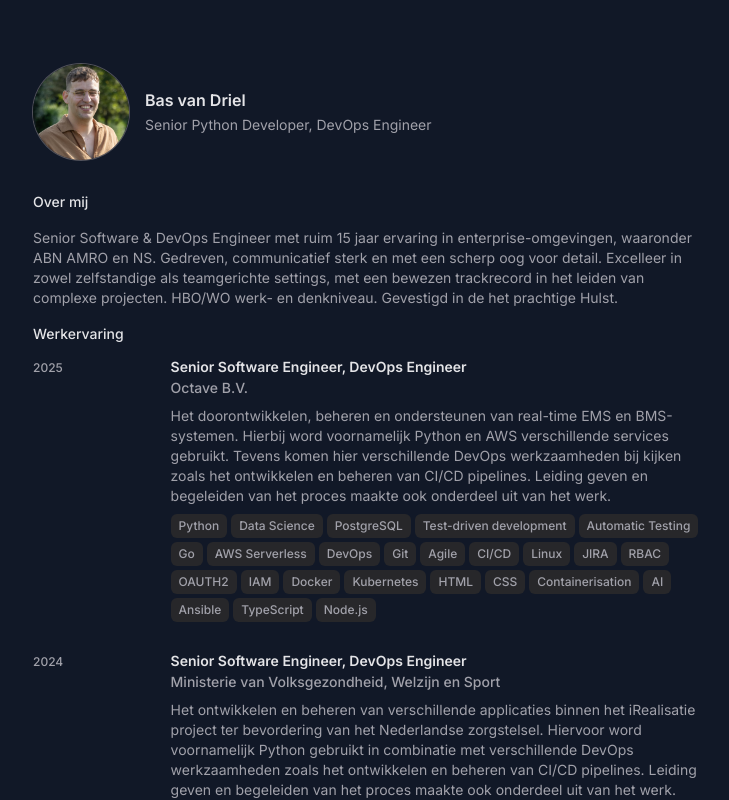
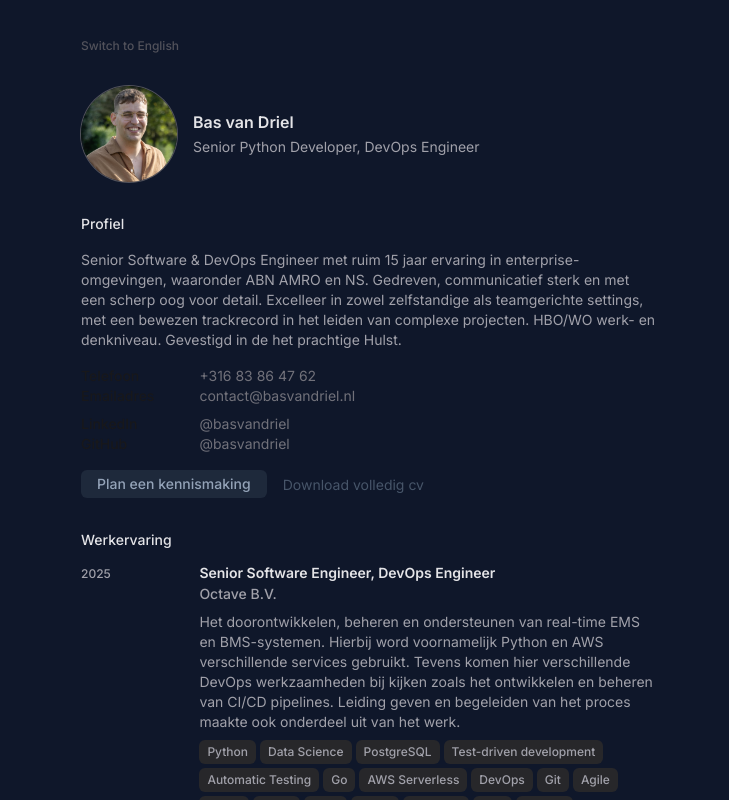
Before and after one commit to basvandriel/portfolio-website, a React (Create React App) app: page / in a window 1280 px wide. Shown: the top 800 px of the page, without its empty margins (271-1000 px from the left). Built offline with nearby package versions, Linux system fonts and the light colour scheme; what @react-pdf/renderer, react-pdf-tailwind would draw is missing.

Commit message:
work on translation

```diff
--- a/public/index.html
+++ b/public/index.html
@@ -13,7 +13,7 @@
     <link rel="manifest" href="%PUBLIC_URL%/manifest.json" />
     <title>Bas van Driel | Solving problems before writing code</title>
   </head>
-  <body class="bg-gray-900 min-h-screen">
+  <body class="bg-slate-900 min-h-screen">
     <noscript>You need to enable JavaScript to run this app.</noscript>
     <div id="root"></div>
   </body>
--- a/src/Redesign.tsx
+++ b/src/Redesign.tsx
@@ -1,6 +1,8 @@
+import { Link } from "react-router-dom";
 import me from "./bas.png";
 import EducationSection from "./RedesignedEducationSection";
 import WorkSection from "./RedesignedWorkSection";
+import { useTranslation } from "react-i18next";
 
 const HeadBanner = () => {
   return (
@@ -23,28 +25,105 @@ const HeadBanner = () => {
   );
 };
 
-const AboutMeSection = () => (
-  <section className="mt-8">
-    <h4 className="text-sm mb-4 font-medium text-zinc-200">Over mij</h4>
-    <p className="text-sm text-zinc-400">
-      Senior Software & DevOps Engineer met ruim 15 jaar ervaring in
-      enterprise-omgevingen, waaronder ABN AMRO en NS. Gedreven, communicatief
-      sterk en met een scherp oog voor detail. Excelleer in zowel zelfstandige
-      als teamgerichte settings, met een bewezen trackrecord in het leiden van
-      complexe projecten. HBO/WO werk- en denkniveau. Gevestigd in de het
-      prachtige Hulst.
-    </p>
+const SocialLinks = () => {
+  const { t } = useTranslation();
+  return (
+    <div className="mt-4 ">
+      <ul className="col-span-4">
+        <li className="grid grid-cols-1 gap-4 md:grid-cols-2 lg:grid-cols-5">
+          <span className="text-sm font-medium text-zinc-900 dark:text-zinc-400">
+            {t("telephone")}
+          </span>
+          <a
+            className="text-sm text-zinc-500 hover:underline lg:col-span-4"
+            href="tel:+31683864762"
+          >
+            +316 83 86 47 62
+          </a>
+        </li>
+        <li className="grid grid-cols-1 gap-4 md:grid-cols-2 lg:grid-cols-5 mb-2">
+          <span className="text-sm font-medium text-zinc-900 dark:text-zinc-400">
+            {t("emailaddress")}
+          </span>
+          <a
+            className="text-sm text-zinc-500 hover:underline lg:col-span-4"
+            href="mailto:contact@basvandriel.nl"
+          >
+            contact@basvandriel.nl
+          </a>
+        </li>
+        <li className="grid grid-cols-1 gap-4 md:grid-cols-2 lg:grid-cols-5">
+          <span className="text-sm font-medium text-zinc-900 dark:text-zinc-400">
+            LinkedIn
+          </span>
+          <a
+            className="text-sm text-zinc-500 hover:underline lg:col-span-4"
+            href="https://www.linkedin.com/in/basvandriel/"
+          >
+            @basvandriel
+          </a>
+        </li>
+        <li className="grid grid-cols-1 gap-4 md:grid-cols-2 lg:grid-cols-5">
+          <span className="text-sm font-medium text-zinc-900 dark:text-zinc-400">
+            GitHub
+          </span>
+          <a
+            className="text-sm text-zinc-500 hover:underline lg:col-span-4"
+            href="https://github.com/basvandriel"
+          >
+            @basvandriel
+          </a>
+        </li>
+      </ul>
+    </div>
+  );
+};
+
+const AboutMeSection = () => {
+  const { t } = useTranslation();
+
+  return (
+    <section className="mt-8 mb-8">
+      <h4 className="text-sm mb-4 font-medium text-zinc-200">{t("profile")}</h4>
+      <p className="text-sm text-zinc-400">{t("profile_intro")}</p>
+      <SocialLinks />
+      <div className="flex items-center mt-4 space-x-4">
+        <Link to="https://calendly.com/contact-basvandriel/30min">
+          <button className="text-sm text-slate-400 font-medium bg-slate-800 py-1 px-4 rounded-md">
+            Plan een kennismaking
+          </button>
+        </Link>
+
+        <Link to="/cv" className="hover:underline decoration-slate-600">
+          <span className="text-sm text-slate-600">Download volledig cv</span>
+        </Link>
+      </div>
     </section>
   );
+};
 
 const Redesign = () => {
+  const { t, i18n } = useTranslation();
+
   return (
-    <div className="text-white max-w-2xl mx-auto mt-16">
+    <>
+      <div className="text-white max-w-xl mx-auto mt-8">
+        <button
+          className="text-xs text-zinc-600 mb-8 font-medium hover:underline decoration-zinc-600"
+          onClick={() => {
+            const langselect = i18n.language === "nl" ? "en" : "nl";
+            i18n.changeLanguage(langselect);
+          }}
+        >
+          {t("lang_switch")}
+        </button>
+
         <HeadBanner />
         <AboutMeSection />
         <WorkSection />
         <EducationSection />
       </div>
+    </>
   );
 };
 
--- a/src/RedesignedEducationSection.tsx
+++ b/src/RedesignedEducationSection.tsx
@@ -41,8 +41,6 @@ const EducationListing = ({
         <h4 className="text-sm text-zinc-200 font-semibold align-middle leading-none">
           {trainingName.trim()}
         </h4>
-        {/* <h5 className="text-sm text-zinc-400 font-medium mt-1">{company}</h5>
-        <p className="text-sm my-2 text-zinc-400">{jobDescription.trim()}</p> */}
       </div>
     </div>
   );
--- a/src/RedesignedWorkSection.tsx
+++ b/src/RedesignedWorkSection.tsx
@@ -43,7 +43,7 @@ const WorkExperienceListing = ({
 
 const WorkSection = () => {
   return (
-    <section className="mt-4">
+    <section className="mt-4 mb-8">
       <h4 className="text-sm mb-4 font-medium text-zinc-200">Werkervaring</h4>
 
       <div className="space-y-8">
--- a/src/i18n/index.ts
+++ b/src/i18n/index.ts
@@ -18,8 +18,7 @@ i18next.use(initReactI18next).init({
         `,
         profile: 'Profile',
         profile_intro: `
-        Ambitious, hardworking, and driven Senior Python Developer with over 10 years of experience and an eye for detail. Residing in Hulst, communicatively skilled, and capable of working independently as well as in groups. In recent years, has worked at both large and small companies such as ABN AMRO and NS within enterprise-level environments. Consequently, possesses a higher education (HBO/WO) work and thinking level
-        `,
+        Senior Software & DevOps Engineer with over 15 years of experience in enterprise environments, including ABN AMRO and NS. Driven, highly communicative, and with a keen eye for detail. Excels in both independent and team-oriented settings, with a proven track record of leading complex projects. HBO/WO level of work and thinking. Based in the beautiful Hulst.        `,
         utrecht: 'Utrecht',
         amsterdam: 'Amsterdam',
         hulst: 'Hulst',
@@ -39,6 +38,8 @@ i18next.use(initReactI18next).init({
         aboutme: `
             I am passionate about using technology to solve real-world problems. I am always looking for new ways to improve user experience and make software more accessible for everyone. I am also a strong advocate of open source software and am always willing to contribute to this community.
         `,
+        telephone: 'Telephone',
+        emailaddress: 'Email address'
       },
     },
     nl: {
@@ -52,10 +53,12 @@ i18next.use(initReactI18next).init({
         ervaring opgedaan met freelance klussen.`,
         profile: 'Profiel',
         profile_intro: `
-        Ambitieuze, hardwerkende en gedreven Senior Python developer met met ruim 10 jaar ervaring en oog voor detail.
-        Woonachtig in Hulst, communicatief vaardig en staat in om onafhankelijk in groepen en zelfstandig te kunnen
-        werken. In de afgelopen jaren werkzaam geweest bij zowel grote als kleine bedrijven zoals ABN AMRO en NS
-        binnen enterprise-niveau omgevingen. Hierdoor beschikt over een HBO/WO werk- en denkniveau.
+        Senior Software & DevOps Engineer met ruim 15 jaar ervaring in
+        enterprise-omgevingen, waaronder ABN AMRO en NS. Gedreven, communicatief
+        sterk en met een scherp oog voor detail. Excelleer in zowel zelfstandige
+        als teamgerichte settings, met een bewezen trackrecord in het leiden van
+        complexe projecten. HBO/WO werk- en denkniveau. Gevestigd in de het
+        prachtige Hulst.
         `,
         amsterdam: 'Amsterdam',
         utrecht: 'Utrecht',
@@ -81,6 +84,10 @@ i18next.use(initReactI18next).init({
           voorstander van open source software en ik ben altijd bereid om bij te
           dragen aan deze community.
         `,
+        telephone: 'Telefoon',
+        emailaddress: 'Emailadres'
+
+
       },
     },
   },
```
Lines whose indentation alone changed are shown as unchanged.
